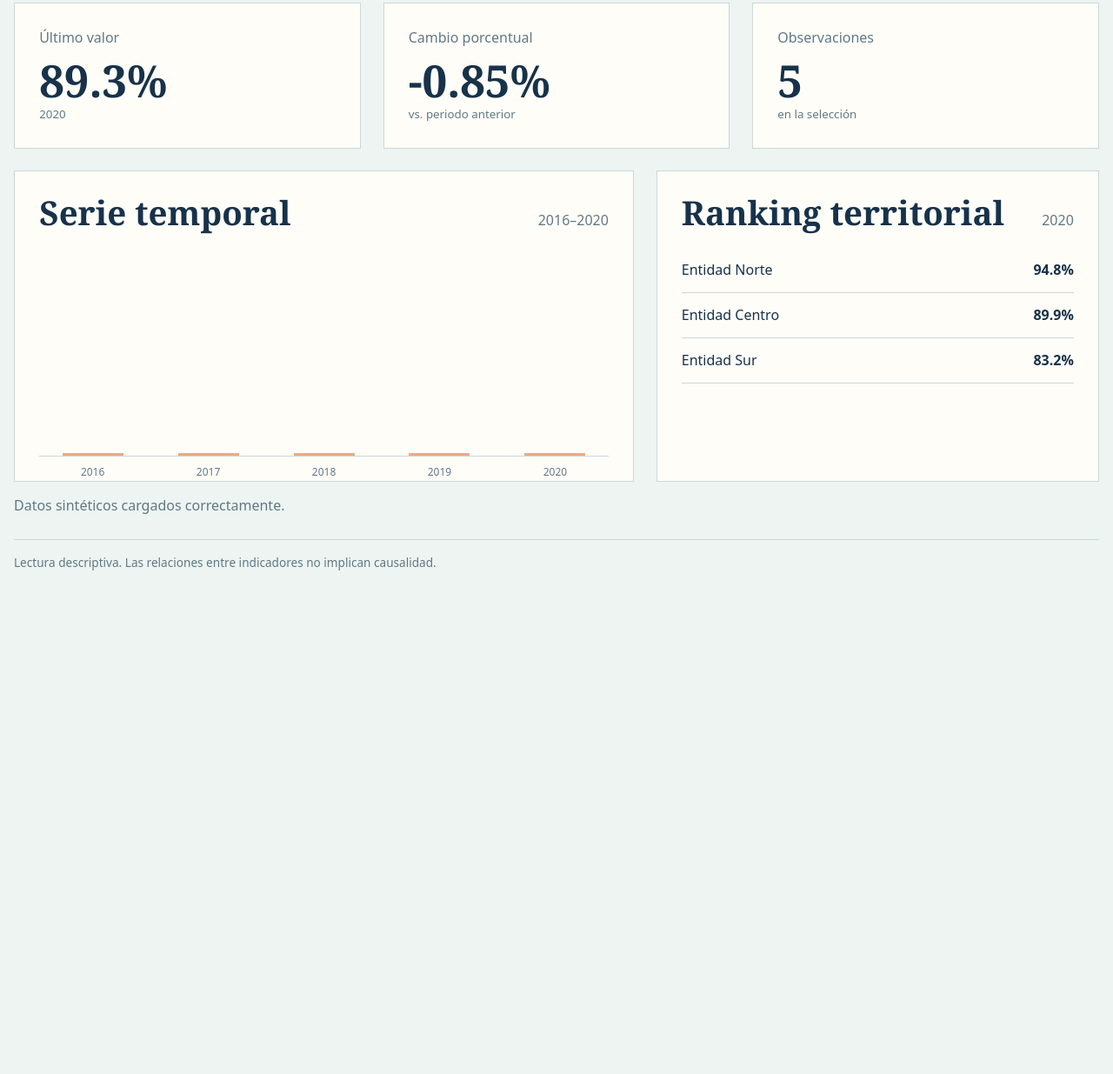
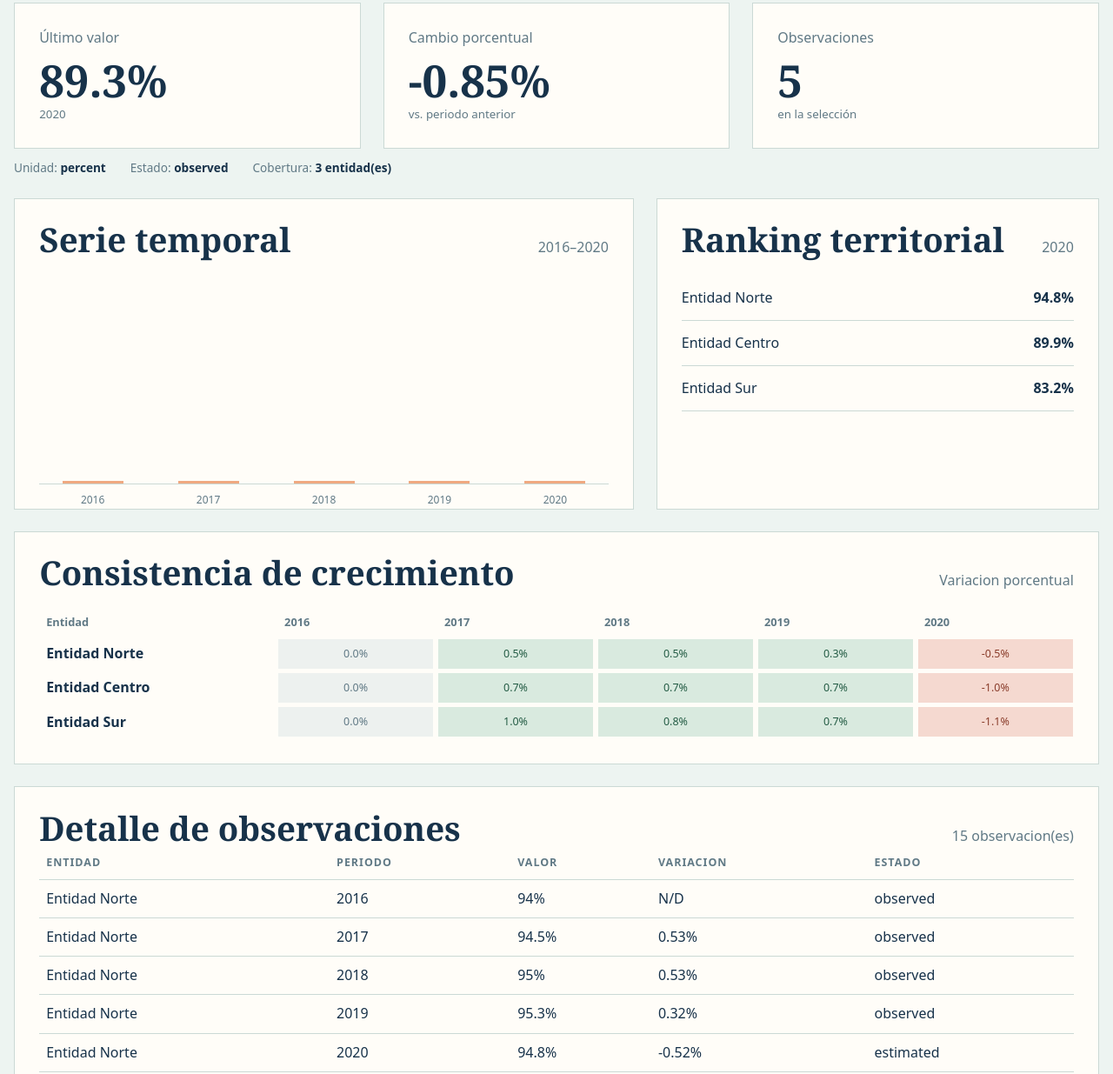
Before and after one commit to RobertMX23/Itzamna-education-demo, a plain HTML site: page dashboard/index.html in a window 1280 px wide. Shown: the part 432-1667 px from the top of the page at 87% size. Before the commit the page ends 1120 px from the top, so only its background shows below. Drawn offline with Linux system fonts and the light colour scheme.

Commit message:
feat: add dashboard metadata table and growth heatmap

```diff
--- a/dashboard/app.js
+++ b/dashboard/app.js
@@ -56,6 +56,35 @@ function buildRanking(rows, period) {
     .map((row, index) => ({ ...row, calculatedRank: index + 1 }));
 }
 
+function renderMetadata(rows) {
+  const first = rows[0];
+  const entities = new Set(rows.map((row) => row.geo_area));
+  $("indicator-unit").textContent = first?.unit || "N/D";
+  $("data-status").textContent = first?.status || "N/D";
+  $("data-coverage").textContent = `${entities.size} entidad(es)`;
+}
+
+function renderObservationTable(rows) {
+  $("table-summary").textContent = `${rows.length} observacion(es)`;
+  $("observation-table").innerHTML = rows.map((row) => `<tr><td>${row.geo_name || "Agregado"}</td><td>${row.time_period}</td><td>${formatValue(row.value, row.unit)}</td><td>${row.percent_change ? `${Number(row.percent_change).toFixed(2)}%` : "N/D"}</td><td>${row.status || "N/D"}</td></tr>`).join("");
+}
+
+function renderHeatmap(rows) {
+  const entities = [...new Set(rows.map((row) => row.geo_name))];
+  const periods = [...new Set(rows.map((row) => row.time_period))].sort();
+  const header = `<div class="heatmap-row heatmap-header"><span>Entidad</span>${periods.map((period) => `<span>${period}</span>`).join("")}</div>`;
+  const body = entities.map((entity) => {
+    const cells = periods.map((period) => {
+      const row = rows.find((item) => item.geo_name === entity && item.time_period === period);
+      const change = row?.percent_change ? Number(row.percent_change) : 0;
+      const tone = change > 0 ? "positive" : change < 0 ? "negative" : "neutral";
+      return `<span class="heat-cell ${tone}" title="${row ? `${entity}, ${period}: ${change.toFixed(2)}%` : "Sin dato"}">${row ? `${change.toFixed(1)}%` : "-"}</span>`;
+    }).join("");
+    return `<div class="heatmap-row"><strong>${entity}</strong>${cells}</div>`;
+  }).join("");
+  $("growth-heatmap").innerHTML = header + body;
+}
+
 function populateControls(rows) {
   const indicators = [...new Map(rows.map((row) => [row.indicator_id, row])).values()];
   const entities = [...new Map(rows.map((row) => [row.geo_area, row])).values()];
@@ -88,6 +117,9 @@ function render() {
   $("time-series").innerHTML = rows.map((row) => `<div class="bar-item"><div class="bar" style="height:${Number(row.value) / max * 88}%" title="${formatValue(row.value, row.unit)}"></div><span class="bar-label">${row.time_period}</span></div>`).join("");
   const ranking = buildRanking(state.rows, state.period);
   $("entity-ranking").innerHTML = ranking.map((row) => `<li><span>${row.geo_name}</span><strong>${formatValue(row.value, row.unit)}</strong></li>`).join("");
+  renderMetadata(filteredRows);
+  renderObservationTable(filteredRows);
+  renderHeatmap(filterByIndicator(state.rows, state.indicatorId));
   $("status-message").textContent = rows.length ? "Datos sintéticos cargados correctamente." : "No hay observaciones para los filtros seleccionados.";
 }
 
--- a/dashboard/index.html
+++ b/dashboard/index.html
@@ -34,6 +34,12 @@
         <article><span>Observaciones</span><strong id="observation-count">0</strong><small>en la selección</small></article>
       </section>
 
+      <section class="metadata" aria-label="Contexto del indicador">
+        <span>Unidad: <strong id="indicator-unit">-</strong></span>
+        <span>Estado: <strong id="data-status">-</strong></span>
+        <span>Cobertura: <strong id="data-coverage">-</strong></span>
+      </section>
+
       <section class="visual-grid" aria-label="Visualizaciones educativas">
         <article class="panel">
           <div class="panel-heading"><h2>Serie temporal</h2><span id="series-range">-</span></div>
@@ -45,6 +51,21 @@
         </article>
       </section>
 
+      <section class="heatmap-panel panel" aria-label="Mapa de calor territorial">
+        <div class="panel-heading"><h2>Consistencia de crecimiento</h2><span>Variacion porcentual</span></div>
+        <div id="growth-heatmap" class="heatmap" role="img" aria-label="Mapa de calor de variaciones por entidad y periodo"></div>
+      </section>
+
+      <section class="data-table panel" aria-label="Detalle de observaciones">
+        <div class="panel-heading"><h2>Detalle de observaciones</h2><span id="table-summary">-</span></div>
+        <div class="table-scroll">
+          <table>
+            <thead><tr><th>Entidad</th><th>Periodo</th><th>Valor</th><th>Variacion</th><th>Estado</th></tr></thead>
+            <tbody id="observation-table"></tbody>
+          </table>
+        </div>
+      </section>
+
       <p id="status-message" class="status" role="status">Cargando datos...</p>
       <footer>Lectura descriptiva. Las relaciones entre indicadores no implican causalidad.</footer>
     </main>
--- a/dashboard/styles.css
+++ b/dashboard/styles.css
@@ -37,5 +37,20 @@ h2 { font-size: clamp(1.6rem, 3vw, 2.7rem); }
 .ranking li { display: flex; justify-content: space-between; gap: 12px; padding: 14px 0; border-bottom: 1px solid var(--line); }
 .ranking strong { white-space: nowrap; }
 .status { color: var(--muted); min-height: 1.5em; }
+.metadata { display: flex; flex-wrap: wrap; gap: 16px 28px; margin-top: 12px; color: var(--muted); font-size: .85rem; }
+.metadata strong { color: var(--ink); }
+.heatmap-panel, .data-table { margin-top: var(--space); }
+.heatmap { overflow-x: auto; padding-top: 18px; }
+.heatmap-row { display: grid; grid-template-columns: minmax(150px, 1.5fr) repeat(5, minmax(64px, 1fr)); gap: 4px; align-items: center; min-width: 500px; }
+.heatmap-row > * { padding: 8px; }
+.heatmap-header { color: var(--muted); font-size: .8rem; font-weight: 700; }
+.heat-cell { text-align: center; border: 1px solid var(--paper); font-size: .78rem; }
+.heat-cell.positive { background: #d9eadf; color: #245c45; }
+.heat-cell.negative { background: #f5d9d0; color: #8a3d2b; }
+.heat-cell.neutral { background: #edf1ef; color: var(--muted); }
+.table-scroll { overflow-x: auto; }
+table { width: 100%; border-collapse: collapse; min-width: 620px; }
+th, td { padding: 10px 8px; border-bottom: 1px solid var(--line); text-align: left; }
+th { color: var(--muted); font-size: .78rem; text-transform: uppercase; letter-spacing: .08em; }
 footer { border-top: 1px solid var(--line); color: var(--muted); margin-top: var(--space); padding-top: 16px; font-size: .85rem; }
 @media (max-width: 720px) { .page-header, .toolbar, .metrics, .visual-grid { grid-template-columns: 1fr; } .lede { max-width: none; } h1 { font-size: clamp(3rem, 16vw, 5rem); } }
```
